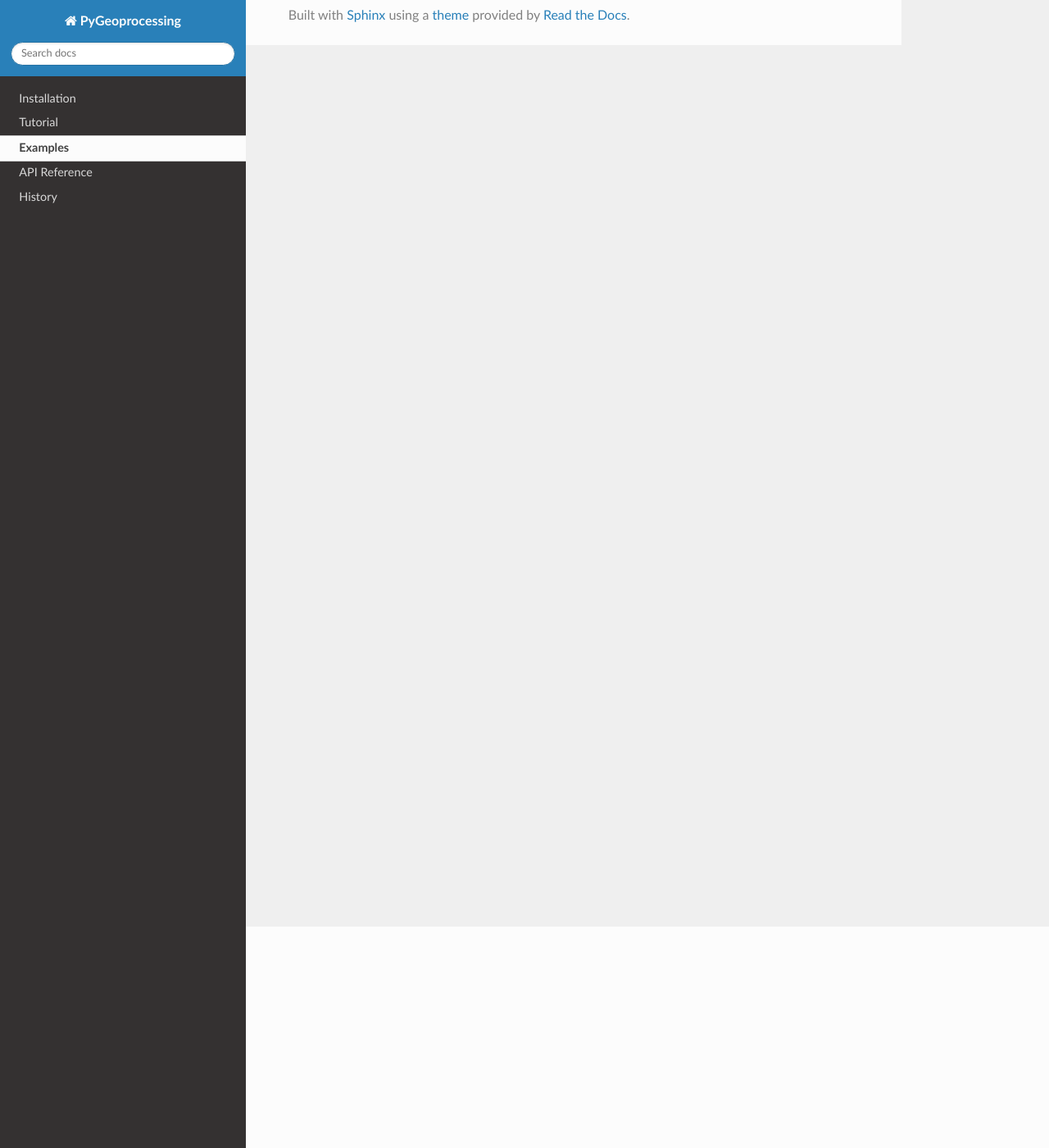
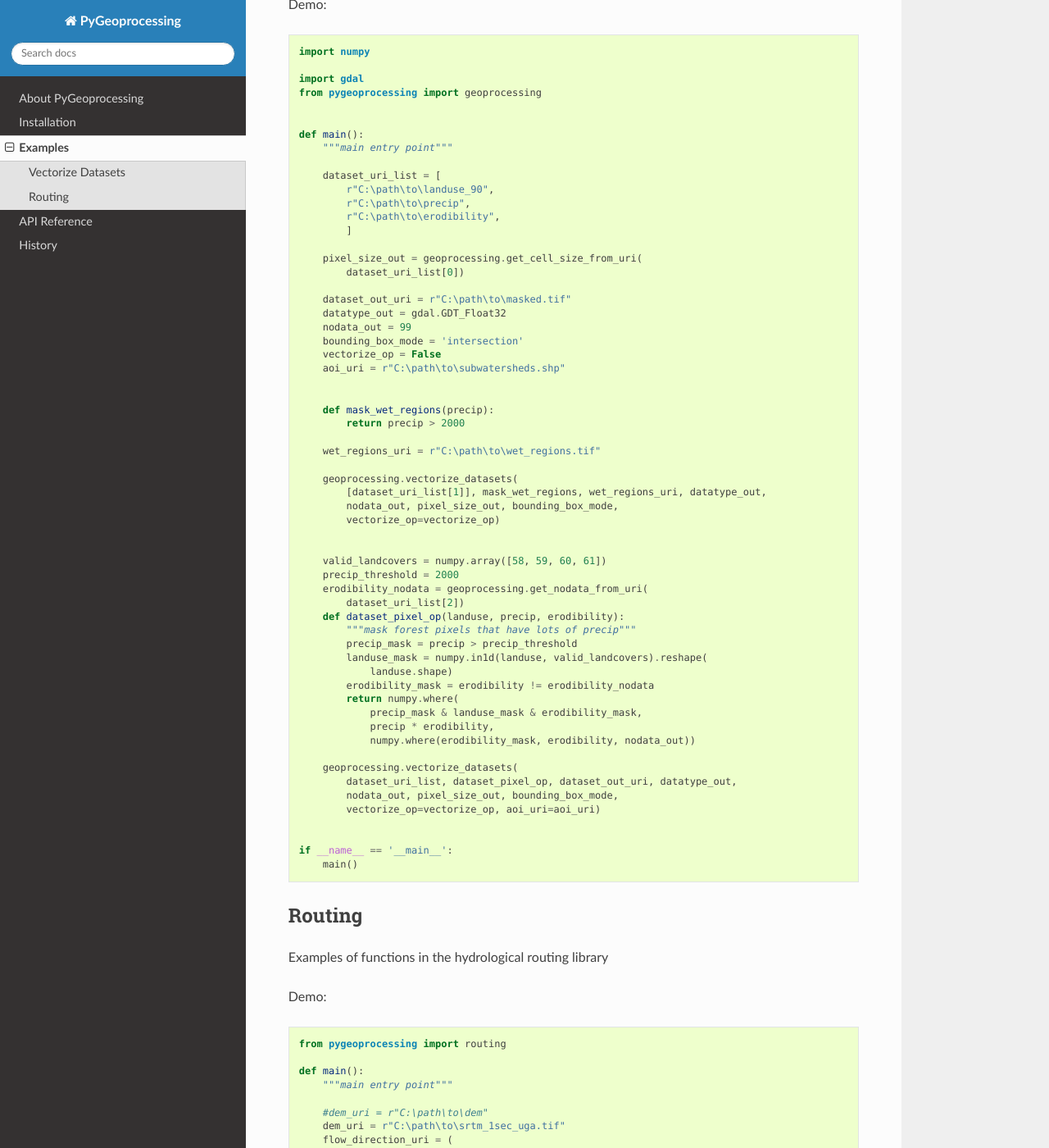
Before and after one commit to hkotaro1215/pygeoprocessing, a Sphinx documentation site: the page built from docs/examples.rst, in a window 1280 px wide and 1400 px high, scrolled down 270 px. Shown: the whole window at 82% size. Built offline with Sphinx 7.4.7 and the Read the Docs theme 2.0.0, drawn with Linux system fonts in a browser that asks for light colours; the version number could not be read and is left out; some of the changed text lies outside the part shown.

Commit message:
documentation edits: added examples and api documentation for geoprocessing functions

```diff
--- a/README.rst
+++ b/README.rst
@@ -1,3 +1,7 @@
+#####################
+About PyGeoprocessing
+#####################
+
 PyGeoprocessing is a Python/Cython based library that provides a set of commonly
 used raster, vector, and hydrological operations for GIS processing.  Similar
 functionality can be found in ArcGIS/QGIS raster algebra, ArcGIS zonal
--- a/docs/api.rst
+++ b/docs/api.rst
@@ -5,6 +5,7 @@ API Reference
 .. toctree::
     :maxdepth: 1
 
+    modules/geoprocessing.rst
     modules/routing.rst
 
 .. End of file
--- a/docs/conf.py
+++ b/docs/conf.py
@@ -67,9 +67,9 @@ copyright = u'2015, Natural Capital Project'
 # the built documents.
 #
 # The short X.Y version.
-version = pygeoprocessing.__version__
+# version = pygeoprocessing.__version__
 # The full version, including alpha/beta/rc tags.
-release = pygeoprocessing.__version__
+# release = pygeoprocessing.__version__
 
 # The language for content autogenerated by Sphinx. Refer to documentation
 # for a list of supported languages.
--- a/docs/examples.rst
+++ b/docs/examples.rst
@@ -1,3 +1,105 @@
 ========
 Examples
 ========
+
+Vectorize Datasets
+------------------
+
+The `vectorize_datasets` function is a programmable raster algebra routine.
+
+Demo::
+
+	import numpy
+
+	import gdal
+	from pygeoprocessing import geoprocessing
+
+
+	def main():
+	    """main entry point"""
+
+	    dataset_uri_list = [
+	        r"C:\path\to\landuse_90",
+	        r"C:\path\to\precip",
+	        r"C:\path\to\erodibility",
+	        ]
+
+	    pixel_size_out = geoprocessing.get_cell_size_from_uri(
+	    	dataset_uri_list[0])
+
+	    dataset_out_uri = r"C:\path\to\masked.tif"
+	    datatype_out = gdal.GDT_Float32
+	    nodata_out = 99
+	    bounding_box_mode = 'intersection'
+	    vectorize_op = False
+	    aoi_uri = r"C:\path\to\subwatersheds.shp"
+
+
+	    def mask_wet_regions(precip):
+	        return precip > 2000
+
+	    wet_regions_uri = r"C:\path\to\wet_regions.tif"
+
+	    geoprocessing.vectorize_datasets(
+	        [dataset_uri_list[1]], mask_wet_regions, wet_regions_uri, datatype_out,
+	        nodata_out, pixel_size_out, bounding_box_mode,
+	        vectorize_op=vectorize_op)
+
+
+	    valid_landcovers = numpy.array([58, 59, 60, 61])
+	    precip_threshold = 2000
+	    erodibility_nodata = geoprocessing.get_nodata_from_uri(
+	    	dataset_uri_list[2])
+	    def dataset_pixel_op(landuse, precip, erodibility):
+	        """mask forest pixels that have lots of precip"""
+	        precip_mask = precip > precip_threshold
+	        landuse_mask = numpy.in1d(landuse, valid_landcovers).reshape(
+	            landuse.shape)
+	        erodibility_mask = erodibility != erodibility_nodata
+	        return numpy.where(
+	            precip_mask & landuse_mask & erodibility_mask,
+	            precip * erodibility,
+	            numpy.where(erodibility_mask, erodibility, nodata_out))
+
+	    geoprocessing.vectorize_datasets(
+	        dataset_uri_list, dataset_pixel_op, dataset_out_uri, datatype_out,
+	        nodata_out, pixel_size_out, bounding_box_mode,
+	        vectorize_op=vectorize_op, aoi_uri=aoi_uri)
+
+
+	if __name__ == '__main__':
+	    main()
+
+
+Routing
+-------
+
+Examples of functions in the hydrological routing library
+
+Demo::
+
+	from pygeoprocessing import routing
+
+	def main():
+	    """main entry point"""
+
+	    #dem_uri = r"C:\path\to\dem"
+	    dem_uri = r"C:\path\to\srtm_1sec_uga.tif"
+	    flow_direction_uri = (
+	        r"C:\path\to\flow_dir.tif")
+	    flow_accumulation_uri = (
+	        r"C:\path\to\flow_accumulation.tif")
+	    flow_threshold = 1000
+	    stream_uri = r"C:\path\to\stream.tif"
+	    distance_uri = r"C:\path\to\distance.tif"
+
+	    routing.flow_direction_d_inf(dem_uri, flow_direction_uri)
+	    routing.flow_accumulation(
+	        flow_direction_uri, dem_uri, flow_accumulation_uri)
+	    routing.stream_threshold(
+	        flow_accumulation_uri, flow_threshold, stream_uri)
+	    routing.distance_to_stream(
+	        flow_direction_uri, stream_uri, distance_uri)
+
+	if __name__ == '__main__':
+	    main()
--- a/docs/index.rst
+++ b/docs/index.rst
@@ -13,7 +8,6 @@ Contents:
 
    readme
    installation
-   tutorial
    examples
    api
    history
```
Also changed, not shown: other parts of docs/index.rst (+0 -5 lines), docs/installation.rst (+4 -5 lines), docs/modules/geoprocessing.rst (added, +9 -0 lines), docs/tutorial.rst (deleted, +0 -10 lines).
